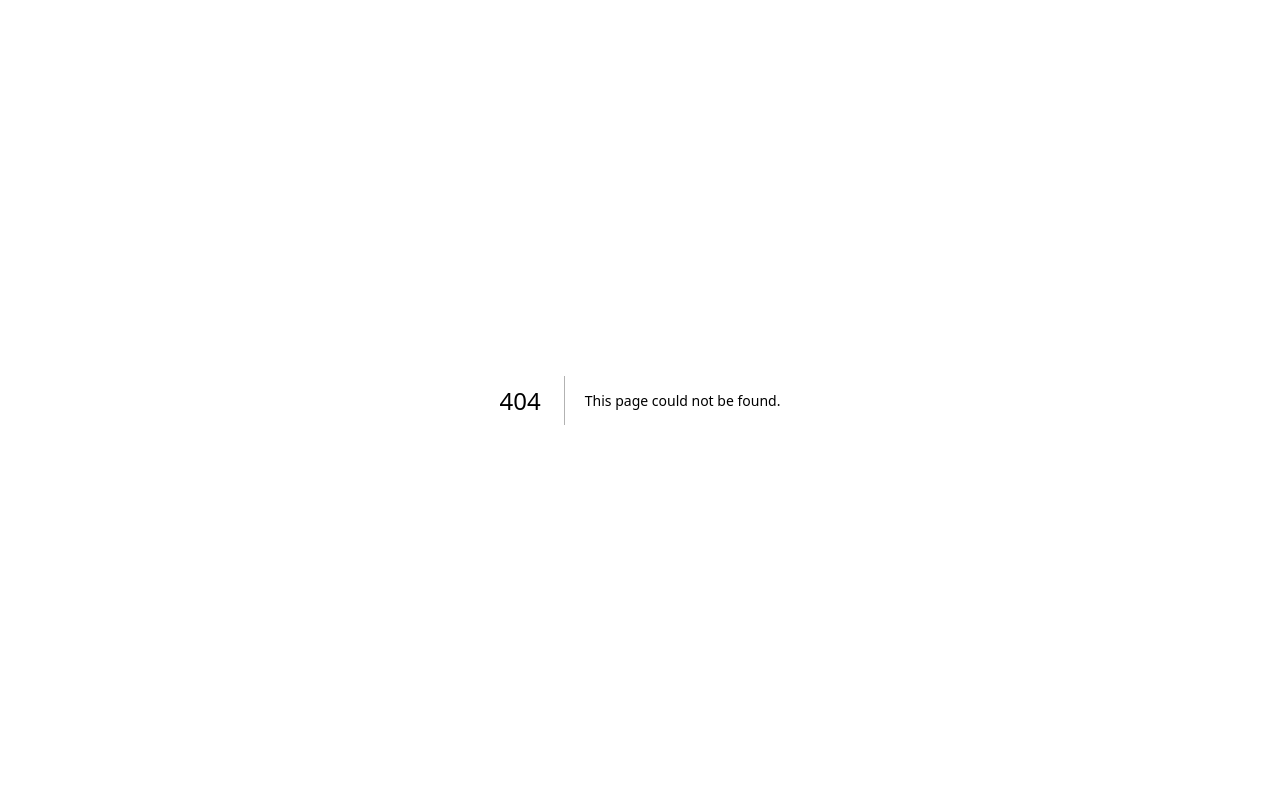
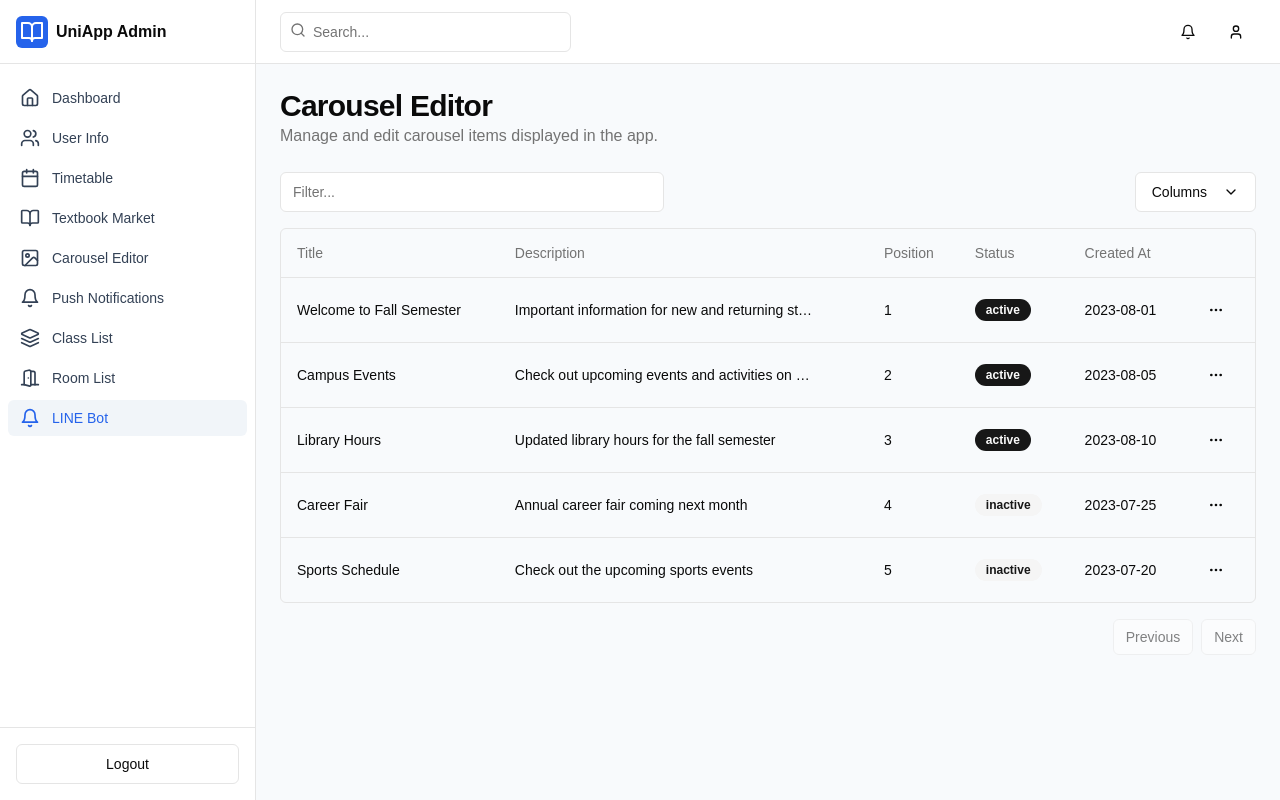
Before and after one commit to arukuArupaka/arupaka-db-manager, a Next.js app in the folder admin-site/: page /dashboard/line-bot in a window 1280 px wide. Before the commit this address had no page. Built offline with nearby package versions, Linux system fonts and the light colour scheme.

Commit message:
フロントを作成

```diff
--- /dev/null
+++ b/admin-site/app/dashboard/line-bot/page.tsx
@@ -0,0 +1,17 @@
+import { DataTable } from "@/components/dashboard/data-table";
+import { columns } from "@/components/dashboard/carousel/columns";
+import { carouselItems } from "@/components/dashboard/carousel/data";
+
+export default function CarouselPage() {
+  return (
+    <div className="space-y-6">
+      <div>
+        <h1 className="text-3xl font-bold tracking-tight">Carousel Editor</h1>
+        <p className="text-muted-foreground">
+          Manage and edit carousel items displayed in the app.
+        </p>
+      </div>
+      <DataTable columns={columns} data={carouselItems} />
+    </div>
+  );
+}
--- a/admin-site/components/dashboard/sidebar.tsx
+++ b/admin-site/components/dashboard/sidebar.tsx
@@ -1,14 +1,23 @@
-"use client"
+"use client";
 
-import Link from "next/link"
-import { Users, Calendar, BookOpen, Image, Bell, Layers, Home, DoorOpen } from "lucide-react"
-import { cn } from "@/lib/utils"
-import { Button } from "@/components/ui/button"
+import Link from "next/link";
+import {
+  Users,
+  Calendar,
+  BookOpen,
+  Image,
+  Bell,
+  Layers,
+  Home,
+  DoorOpen,
+} from "lucide-react";
+import { cn } from "@/lib/utils";
+import { Button } from "@/components/ui/button";
 
 interface SidebarProps {
-  open: boolean
-  setOpen: (open: boolean) => void
-  pathname: string
+  open: boolean;
+  setOpen: (open: boolean) => void;
+  pathname: string;
 }
 
 const navItems = [
@@ -52,14 +61,19 @@ const navItems = [
     href: "/dashboard/rooms",
     icon: DoorOpen,
   },
-]
+  {
+    title: "LINE Bot",
+    href: "/dashboard/line-bot",
+    icon: Bell,
+  },
+];
 
 export function DashboardSidebar({ open, setOpen, pathname }: SidebarProps) {
   return (
     <div
       className={cn(
         "fixed inset-y-0 left-0 z-50 flex w-64 flex-col border-r bg-white transition-transform duration-300 ease-in-out md:relative md:translate-x-0",
-        open ? "translate-x-0" : "-translate-x-full",
+        open ? "translate-x-0" : "-translate-x-full"
       )}
     >
       <div className="flex h-16 items-center border-b px-4">
@@ -91,7 +105,9 @@ export function DashboardSidebar({ open, setOpen, pathname }: SidebarProps) {
               href={item.href}
               className={cn(
                 "flex items-center gap-3 rounded-md px-3 py-2 text-sm font-medium hover:bg-slate-100",
-                pathname === item.href ? "bg-slate-100 text-blue-600" : "text-slate-700",
+                pathname === item.href
+                  ? "bg-slate-100 text-blue-600"
+                  : "text-slate-700"
               )}
             >
               <item.icon className="h-5 w-5" />
@@ -106,5 +122,5 @@ export function DashboardSidebar({ open, setOpen, pathname }: SidebarProps) {
         </Button>
       </div>
     </div>
-  )
+  );
 }
```
